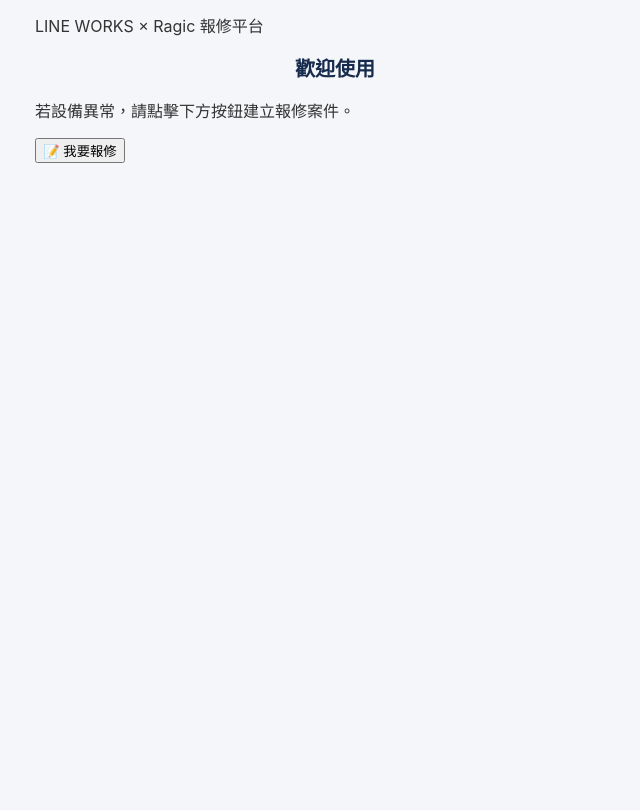
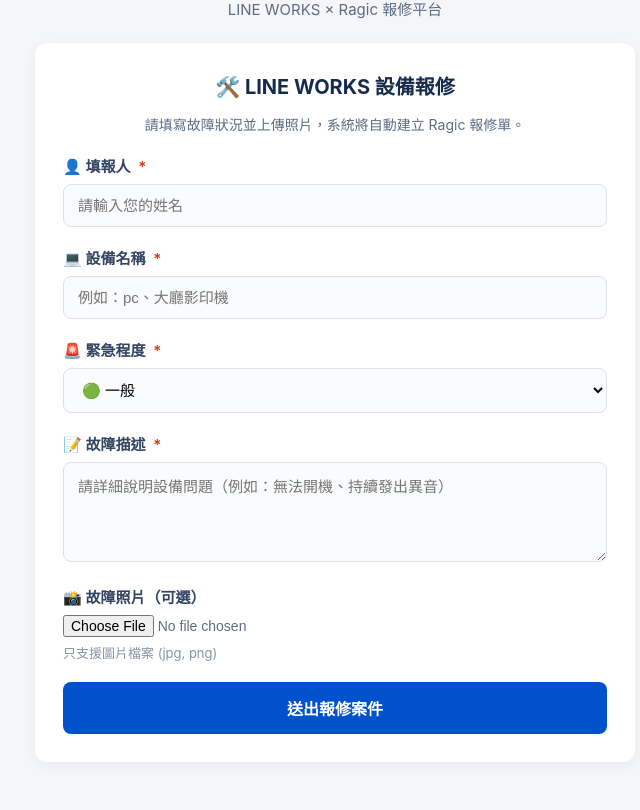
Before and after one commit to adrianboon-cmd/lineworks-ragic-repair-v2, a website: page public/index.html in a window 1280 px wide. Shown: the part 100-910 px from the top of the page, without its empty margins (305-945 px from the left). Before the commit the page ends 800 px from the top, so only its background shows below. Drawn offline with Linux system fonts and the light colour scheme.

Commit message:
Update HTML structure and meta tags

```diff
--- a/public/index.html
+++ b/public/index.html
@@ -1,73 +1,55 @@
 <!DOCTYPE html>
-<html lang="zh-Hant">
+<html lang="zh-TW">
+<head>
+  <meta charset="UTF-8">
+  <meta name="viewport" content="width=device-width, initial-scale=1.0">
+  <title>設備報修系統</title>
+  <link rel="stylesheet" href="style.css">
+</head>
+<body>
+  <div class="container">
+    <h1 class="header-title">🔧 設備報修系統</h1>
+    <p class="header-subtitle">LINE WORKS × Ragic 報修平台</p>
 
-<head>
-    <meta charset="utf-8">
-    <meta name="viewport" content="width=device-width, initial-scale=1">
+    <!-- 直接顯示報修表單區塊 -->
+    <form id="repairForm" enctype="multipart/form-data">
+      <h2>🛠️ LINE WORKS 設備報修</h2>
+      <p class="subtitle">請填寫故障狀況並上傳照片，系統將自動建立 Ragic 報修單。</p>
 
-    <title>設備報修系統</title>
+      <div class="form-group">
+        <label for="reporter">👤 填報人 <span class="required">*</span></label>
+        <input type="text" id="reporter" name="reporter" placeholder="請輸入您的姓名" required>
+      </div>
 
-    <link rel="stylesheet" href="/style.css">
+      <div class="form-group">
+        <label for="equipment">💻 設備名稱 <span class="required">*</span></label>
+        <input type="text" id="equipment" name="equipment" placeholder="例如：pc、大廳影印機" required>
+      </div>
 
-    <script src="https://static.worksmobile.net/static/wm/woff/edge/3.6/sdk.js"></script>
-</head>
+      <div class="form-group">
+        <label for="priority">🚨 緊急程度 <span class="required">*</span></label>
+        <select id="priority" name="priority" required>
+          <option value="一般" selected>🟢 一般</option>
+          <option value="緊急">🟡 緊急</option>
+          <option value="非常緊急">🔴 非常緊急</option>
+        </select>
+      </div>
 
-<body>
+      <div class="form-group">
+        <label for="description">📝 故障描述 <span class="required">*</span></label>
+        <textarea id="description" name="description" placeholder="請詳細說明設備問題（例如：無法開機、持續發出異音）" required></textarea>
+      </div>
 
-    <div class="container">
+      <div class="form-group">
+        <label for="photo">📸 故障照片（可選）</label>
+        <input type="file" id="photo" name="photo" accept="image/*">
+        <div class="file-hint">只支援圖片檔案 (jpg, png)</div>
+      </div>
 
-        <div class="header">
-            <h1>🔧 設備報修系統</h1>
-            <p>LINE WORKS × Ragic 報修平台</p>
-        </div>
+      <button type="submit" id="submitBtn">送出報修案件</button>
+    </form>
+  </div>
 
-        <div class="welcome-card">
-
-            <h2>歡迎使用</h2>
-
-            <p>
-                若設備異常，請點擊下方按鈕建立報修案件。
-            </p>
-
-            <button
-                class="repair-btn"
-                onclick="showRepair()">
-                📝 我要報修
-            </button>
-
-        </div>
-
-<div id="content"></div>
-
-</div>
-
-<script src="/app.js"></
-
-window.onload = async () => {
-
-    try {
-
-        if (typeof woff !== "undefined") {
-
-            await woff.init({
-                woffId: "3Wjwqq3UyBqY3x0VGQWr2Q"
-            });
-
-            console.log("WOFF Ready");
-
-        }
-
-    } catch (error) {
-
-        console.log("Browser Mode");
-
-    }
-
-};
-
-</script>
-
-
+  <script src="script.js"></script>
 </body>
-
 </html>
```
